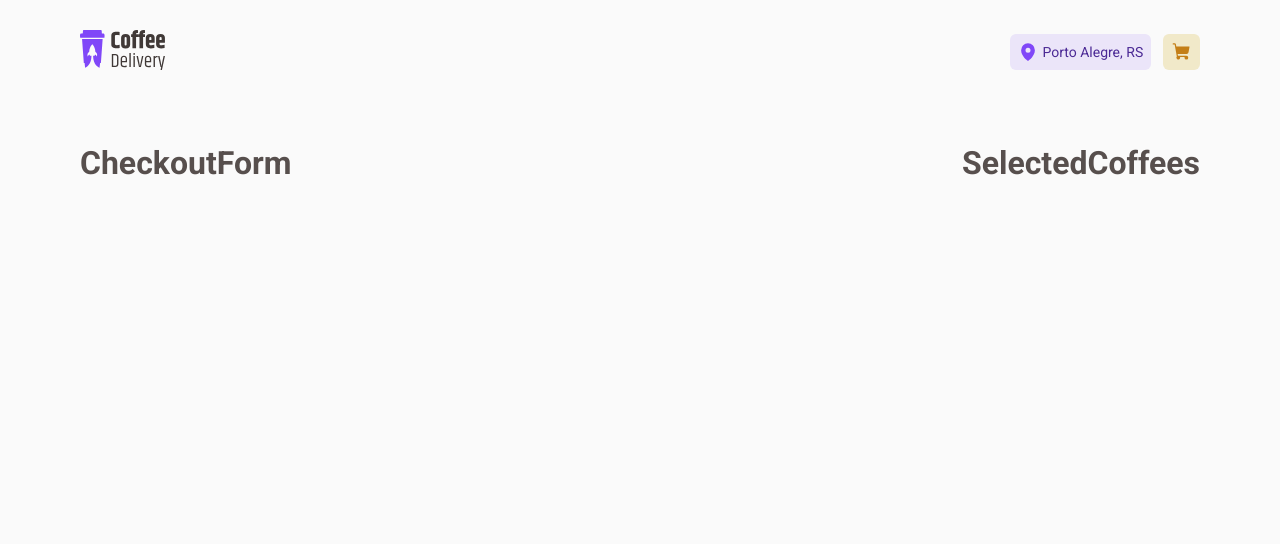
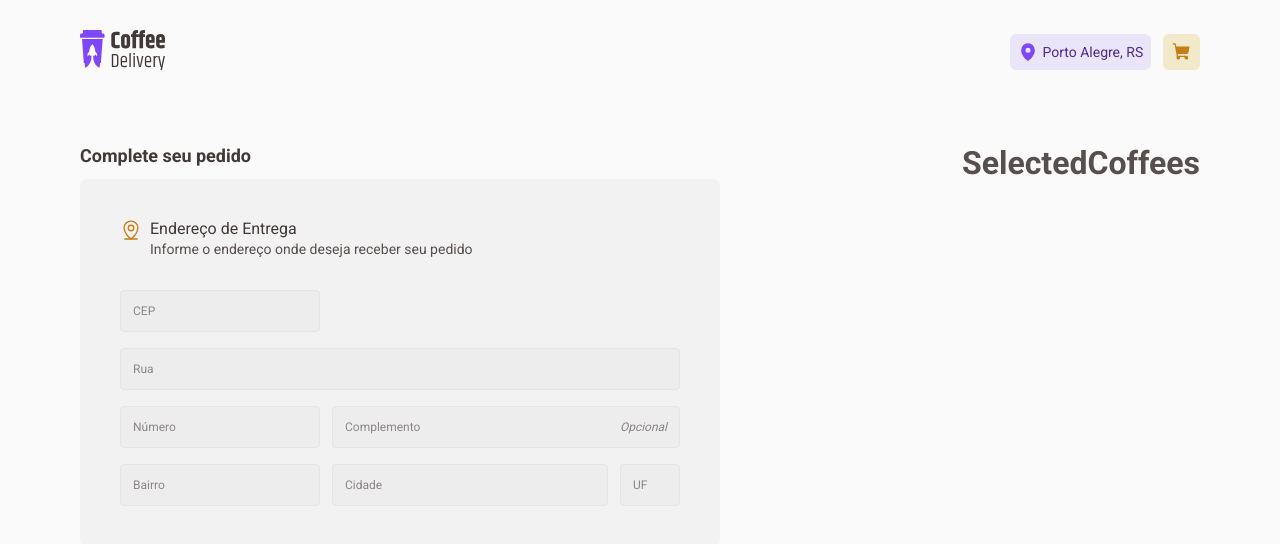
Before and after one commit to gustavofadel/coffee-delivery, a React (Vite) app: page /checkout in a window 1280 px wide. Shown: the top 544 px of the page. Built offline with nearby package versions, Linux system fonts and the light colour scheme.

Commit message:
feat: Added address form in the checkout page

```diff
--- /dev/null
+++ b/src/components/Input/index.tsx
@@ -0,0 +1,20 @@
+import { InputHTMLAttributes, forwardRef } from 'react'
+import { InputContainer, InputWrapper, RightText, StyledInput } from './styles'
+
+type InputProps = InputHTMLAttributes<HTMLInputElement> & {
+  rightText?: string
+}
+
+// eslint-disable-next-line react/display-name
+export const Input = forwardRef<HTMLInputElement, InputProps>(
+  ({ rightText, className, ...props }, ref) => {
+    return (
+      <InputWrapper className={className}>
+        <InputContainer>
+          <StyledInput ref={ref} {...props} />
+          {rightText && <RightText>{rightText}</RightText>}
+        </InputContainer>
+      </InputWrapper>
+    )
+  },
+)
--- /dev/null
+++ b/src/components/Input/styles.ts
@@ -0,0 +1,48 @@
+import styled from 'styled-components'
+
+export const InputWrapper = styled.div`
+  display: flex;
+  flex-direction: column;
+
+  gap: 0.3rem;
+  position: relative;
+`
+
+export const InputContainer = styled.div`
+  height: 2.625rem;
+  border-radius: 4px;
+  border: 1px solid ${({ theme }) => theme.colors['base-button']};
+  background: ${({ theme }) => theme.colors['base-input']};
+
+  display: flex;
+  align-items: center;
+  justify-content: space-between;
+
+  transition: 0.4s;
+  overflow: hidden;
+
+  &:focus-within {
+    border-color: ${({ theme }) => theme.colors['yellow-dark']};
+  }
+`
+
+export const StyledInput = styled.input`
+  flex: 1;
+  background: none;
+  border: none;
+  padding: 0 0.75rem;
+  height: 100%;
+  font-size: 0.75rem;
+  color: ${({ theme }) => theme.colors['base-text']};
+
+  &::placeholder {
+    color: ${({ theme }) => theme.colors['base-label']};
+  }
+`
+
+export const RightText = styled.p`
+  font-size: 0.75rem;
+  margin-right: 0.75rem;
+  font-style: italic;
+  color: ${({ theme }) => theme.colors['base-label']};
+`
--- a/src/pages/Checkout/components/CheckoutForm/index.tsx
+++ b/src/pages/Checkout/components/CheckoutForm/index.tsx
@@ -1,3 +1,49 @@
+import { MapPinLine } from 'phosphor-react'
+import { useTheme } from 'styled-components'
+import { Input } from '../../../../components/Input'
+import { RegularText, TitleText } from '../../../../components/Typography'
+import {
+  AddressFormContainer,
+  CheckoutFormContainer,
+  FormSectionContainer,
+  FormSectionTitle,
+} from './styles'
+
 export function CheckoutForm() {
-  return <h1>CheckoutForm</h1>
+  const { colors } = useTheme()
+
+  return (
+    <CheckoutFormContainer>
+      <TitleText size="xs" color="subtitle">
+        Complete seu pedido
+      </TitleText>
+
+      <FormSectionContainer>
+        <FormSectionTitle>
+          <MapPinLine size={22} color={colors['yellow-dark']} />
+
+          <div>
+            <RegularText color="subtitle">Endereço de Entrega</RegularText>
+            <RegularText size="s">
+              Informe o endereço onde deseja receber seu pedido
+            </RegularText>
+          </div>
+        </FormSectionTitle>
+
+        <AddressFormContainer>
+          <Input type="number" placeholder="CEP" className="cep" />
+          <Input placeholder="Rua" className="street" />
+          <Input type="number" placeholder="Número" className="number" />
+          <Input
+            placeholder="Complemento"
+            className="complement"
+            rightText="Opcional"
+          />
+          <Input placeholder="Bairro" />
+          <Input placeholder="Cidade" />
+          <Input placeholder="UF" />
+        </AddressFormContainer>
+      </FormSectionContainer>
+    </CheckoutFormContainer>
+  )
 }
--- a/src/pages/Checkout/components/CheckoutForm/styles.ts
+++ b/src/pages/Checkout/components/CheckoutForm/styles.ts
@@ -0,0 +1,46 @@
+import styled from 'styled-components'
+
+export const CheckoutFormContainer = styled.div`
+  display: flex;
+  flex-direction: column;
+  gap: 0.75rem;
+  width: 40rem;
+`
+
+export const FormSectionContainer = styled.div`
+  width: 100%;
+  background: ${({ theme }) => theme.colors['base-card']};
+  border-radius: 6px;
+  padding: 2.5rem;
+
+  display: flex;
+  flex-direction: column;
+  gap: 2rem;
+`
+
+export const FormSectionTitle = styled.div`
+  display: flex;
+  gap: 0.5rem;
+`
+export const AddressFormContainer = styled.div`
+  width: 100%;
+
+  display: grid;
+  grid-template-columns: 12.5rem 17.25rem 3.75rem;
+  column-gap: 0.75rem;
+  row-gap: 1rem;
+  grid-auto-flow: dense;
+
+  .cep {
+    grid-column: span 3;
+    max-width: 12.5rem;
+  }
+
+  .street {
+    grid-column: span 3;
+  }
+
+  .complement {
+    grid-column: span 2;
+  }
+`
--- a/src/styles/global.ts
+++ b/src/styles/global.ts
@@ -27,4 +27,9 @@ export const GlobalStyle = createGlobalStyle`
   a {
     text-decoration: none;
   }
+
+  input::-webkit-outer-spin-button, input::-webkit-inner-spin-button {
+    -webkit-appearance: none;
+    margin: 0;
+  }
 `
```
